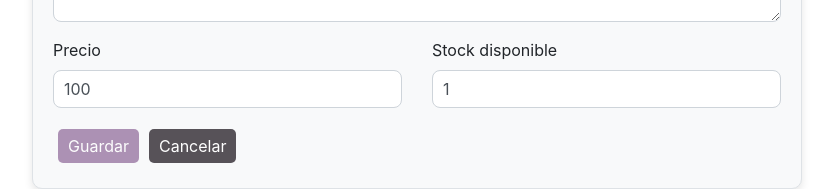
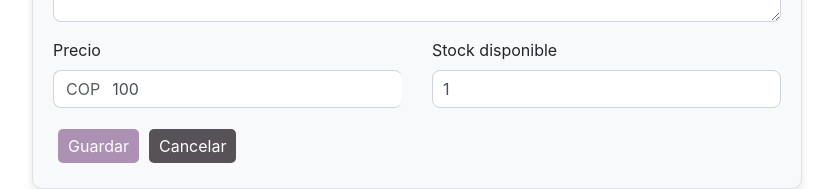
Before and after one commit to ValSua/catalogo_de_productos, an Angular app in the folder Front/catalogo_de_productos/: page /createProducto in a window 1280 px wide. Shown: the part 353-542 px from the top of the page, without its empty margins (223-1056 px from the left). Built offline with nearby package versions, Linux system fonts and the light colour scheme.

Commit message:
format price

```diff
--- a/Front/catalogo_de_productos/src/app/components/productos/create-producto/create-producto.component.css
+++ b/Front/catalogo_de_productos/src/app/components/productos/create-producto/create-producto.component.css
@@ -12,7 +12,6 @@ button {
 
 .btn-success:hover {
     background-color: #5b0672;
-
 }
 
 .btn-success:disabled {
@@ -58,3 +57,26 @@ input[type=number].no-spinner::-webkit-outer-spin-button {
     max-width: 800px;
     margin-top: 50px;
 }
+
+.input-group .seamless {
+    border-right: none;
+    background-color: #fff;
+    padding-right: 2;
+    border-top-left-radius: 8px;
+    border-bottom-left-radius: 8px;
+    border-top-right-radius: 0px;
+    border-bottom-right-radius: 0px;
+}
+
+.input-group .form-control.seamless {
+    border-left: none;
+    padding-left: 0;
+    border-top-right-radius: 8px;
+    border-bottom-right-radius: 8px;
+    border-top-left-radius: 0px;
+    border-bottom-left-radius: 0px;
+}
+
+.input-group-text.seamless {
+    color: #595d60;
+}
--- a/Front/catalogo_de_productos/src/app/components/productos/create-producto/create-producto.component.html
+++ b/Front/catalogo_de_productos/src/app/components/productos/create-producto/create-producto.component.html
@@ -23,7 +23,8 @@
                             [(ngModel)]="createProducto.descripcion" #descripcion="ngModel" required
                             [ngClass]="{'is-invalid': descripcion.invalid && (descripcion.dirty || descripcion.touched)}"
                             rows="4"></textarea>
-                        <div *ngIf="descripcion.invalid && (descripcion.dirty || descripcion.touched)" class="invalid-feedback">
+                        <div *ngIf="descripcion.invalid && (descripcion.dirty || descripcion.touched)"
+                            class="invalid-feedback">
                             La descripción es obligatoria.
                         </div>
                     </div>
@@ -31,9 +32,12 @@
                     <div class="row mb-3">
                         <div class="col-md-6">
                             <label for="precio" class="form-label">Precio</label>
-                            <input type="number" class="form-control no-spinner" id="precio" name="precio"
-                                [(ngModel)]="createProducto.precio" #precio="ngModel" required
-                                [ngClass]="{'is-invalid': precio.invalid && (precio.dirty || precio.touched)}" />
+                            <div class="input-group">
+                                <span class="input-group-text seamless">COP</span>
+                                <input type="number" class="form-control no-spinner seamless" id="precio" name="precio"
+                                    [(ngModel)]="createProducto.precio" #precio="ngModel" required
+                                    [ngClass]="{'is-invalid': precio.invalid && (precio.dirty || precio.touched)}" />
+                            </div>
                             <div *ngIf="precio.invalid && (precio.dirty || precio.touched)" class="invalid-feedback">
                                 El precio es obligatorio.
                             </div>
--- a/Front/catalogo_de_productos/src/app/components/productos/list-productos/list-productos.component.html
+++ b/Front/catalogo_de_productos/src/app/components/productos/list-productos/list-productos.component.html
@@ -21,7 +21,7 @@
                 <tr *ngFor="let producto of productos()">
                     <td>{{ producto.productoId }}</td>
                     <td>{{ producto.nombre }}</td>
-                    <td>{{ producto.precio }}</td>
+                    <td>{{ 'COP ' + producto.precio }}</td>
                     <td>{{ producto.stock }}</td>
                     <td>
                         <button class="btn buttonEdit" (click)="openProductoEdit(producto.productoId)">Editar</button>
--- a/Front/catalogo_de_productos/src/app/components/productos/update-producto/update-producto.component.css
+++ b/Front/catalogo_de_productos/src/app/components/productos/update-producto/update-producto.component.css
@@ -58,3 +58,26 @@ input[type=number].no-spinner::-webkit-outer-spin-button {
     max-width: 800px;
     margin-top: 50px;
 }
+
+.input-group .seamless {
+    border-right: none;
+    background-color: #fff;
+    padding-right: 2;
+    border-top-left-radius: 8px;
+    border-bottom-left-radius: 8px;
+    border-top-right-radius: 0px;
+    border-bottom-right-radius: 0px;
+}
+
+.input-group .form-control.seamless {
+    border-left: none;
+    padding-left: 0;
+    border-top-right-radius: 8px;
+    border-bottom-right-radius: 8px;
+    border-top-left-radius: 0px;
+    border-bottom-left-radius: 0px;
+}
+
+.input-group-text.seamless {
+    color: #595d60;
+}
--- a/Front/catalogo_de_productos/src/app/components/productos/update-producto/update-producto.component.html
+++ b/Front/catalogo_de_productos/src/app/components/productos/update-producto/update-producto.component.html
@@ -34,9 +34,12 @@
           <div class="row mb-3">
             <div class="col-md-6">
               <label for="precio" class="form-label">Precio</label>
-              <input type="number" class="form-control no-spinner" id="precio" name="precio"
-                [(ngModel)]="updateProducto.precio" #precio="ngModel" required
-                [ngClass]="{'is-invalid': precio.invalid && (precio.dirty || precio.touched)}" />
+              <div class="input-group">
+                <span class="input-group-text seamless">COP</span>
+                <input type="number" class="form-control no-spinner seamless" id="precio" name="precio"
+                  [(ngModel)]="updateProducto.precio" #precio="ngModel" required
+                  [ngClass]="{'is-invalid': precio.invalid && (precio.dirty || precio.touched)}" />
+              </div>
               <div *ngIf="precio.invalid && (precio.dirty || precio.touched)" class="invalid-feedback">
                 El precio es obligatorio.
               </div>
```
